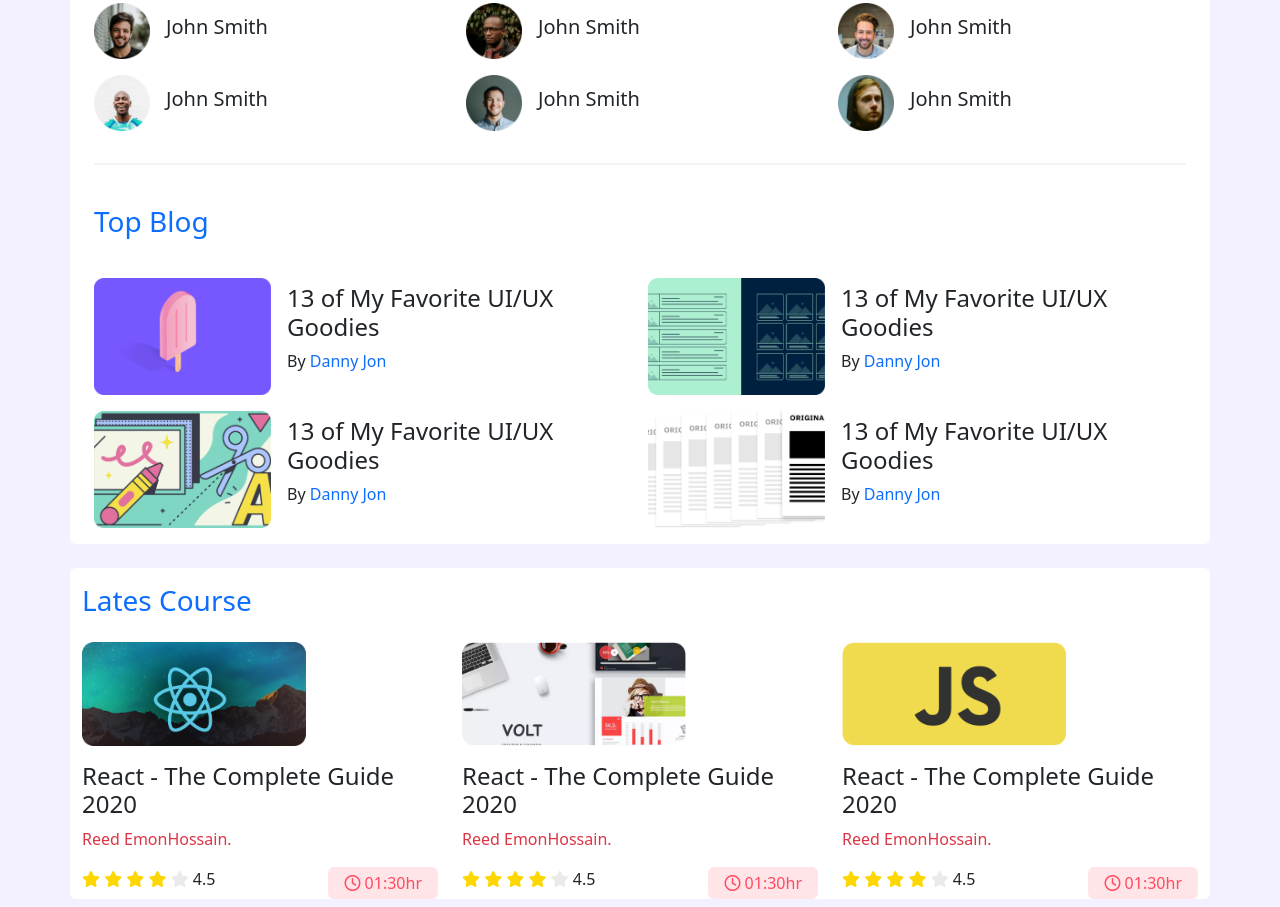
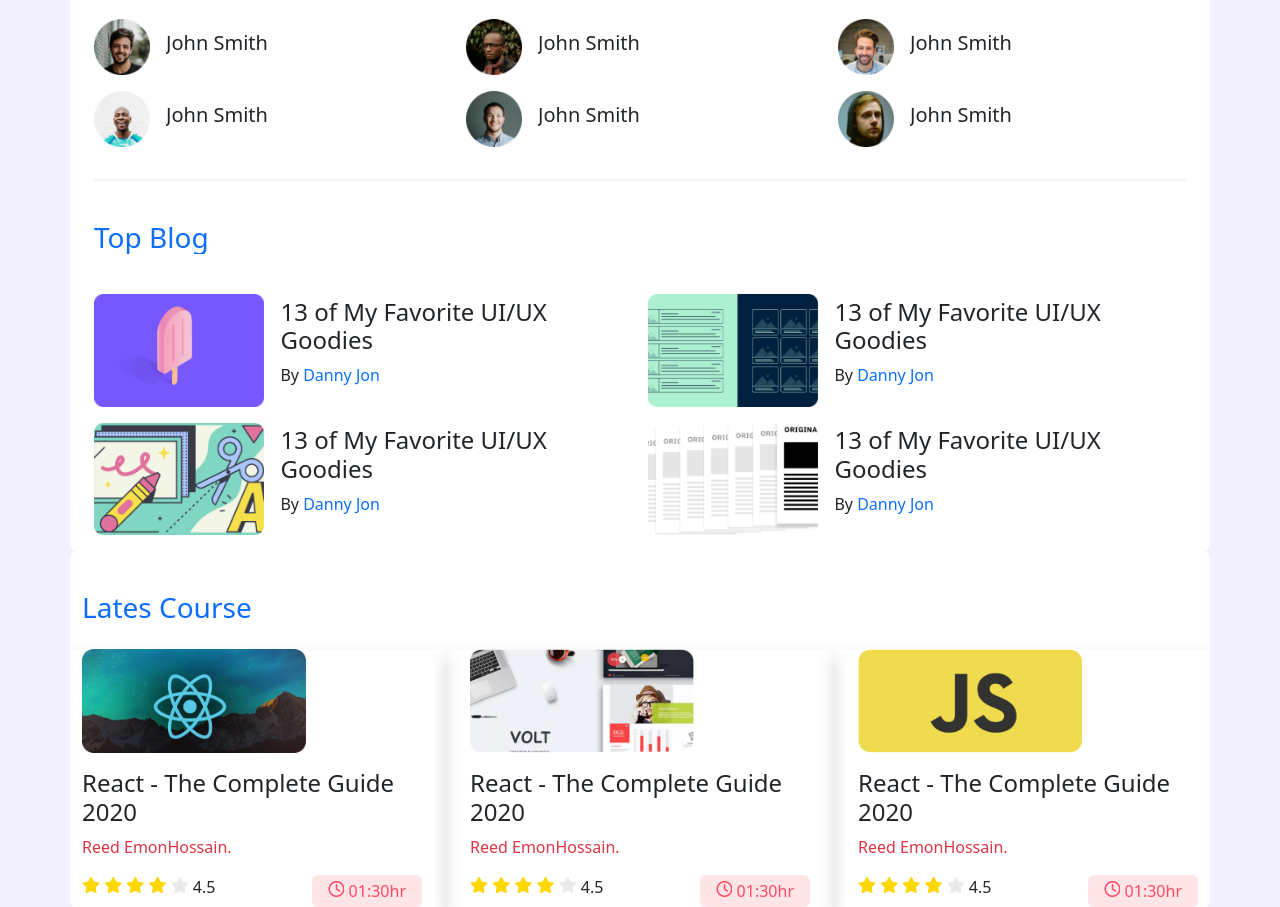
Before and after one commit to ephemon/leaderbord-bootstrap, a plain HTML site: page index.html in a window 1280 px wide. Shown: the part 210-1117 px from the top of the page. Drawn offline with Linux system fonts and the light colour scheme.

Commit message:
added shadow

```diff
--- a/index.html
+++ b/index.html
@@ -22,6 +22,9 @@
       .time {
         background: #ffe4e8;
         color: #ff4a60;
+      }
+      * {
+        overflow: hidden;
       }
     </style>
   </head>
@@ -170,9 +173,9 @@
           </div>
         </div>
         <div class="container latested-course bg-white rounded">
-          <h3 class="top-player-title text-primary my-4 pt-3">Lates Course</h3>
-          <div class="row">
-            <div class="col-lg-4">
+          <h3 class="text-primary my-4 pt-3">Lates Course</h3>
+          <div class="row custom g-5">
+            <div class="col-lg-4 shadow">
               <div class="img">
                 <img
                   width="224px"
@@ -202,7 +205,7 @@
               </div>
             </div>
             <!-- 2nd course -->
-            <div class="col-lg-4">
+            <div class="col-lg-4 shadow">
               <div class="img">
                 <img
                   width="224px"
@@ -232,7 +235,7 @@
               </div>
             </div>
             <!-- 3rd course -->
-            <div class="col-lg-4">
+            <div class="col-lg-4 shadow">
               <div class="img">
                 <img
                   width="224px"
```
